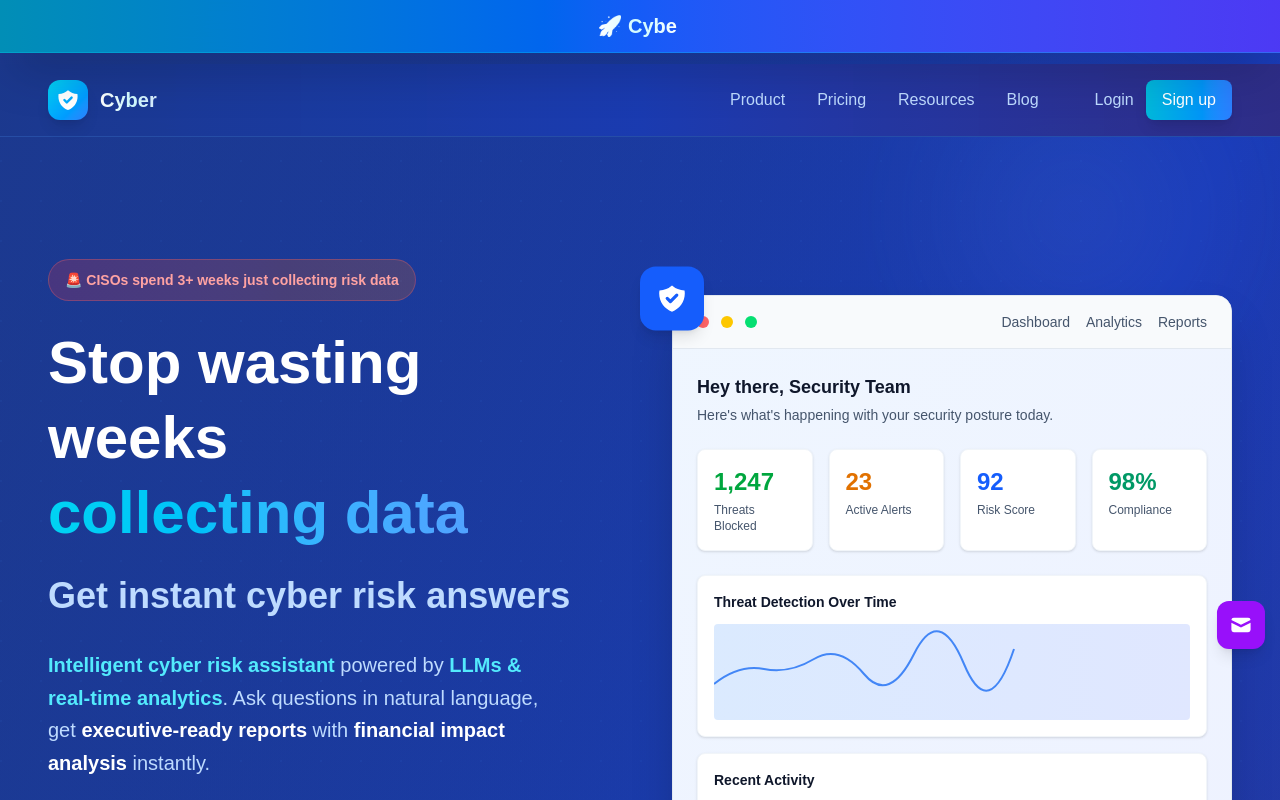
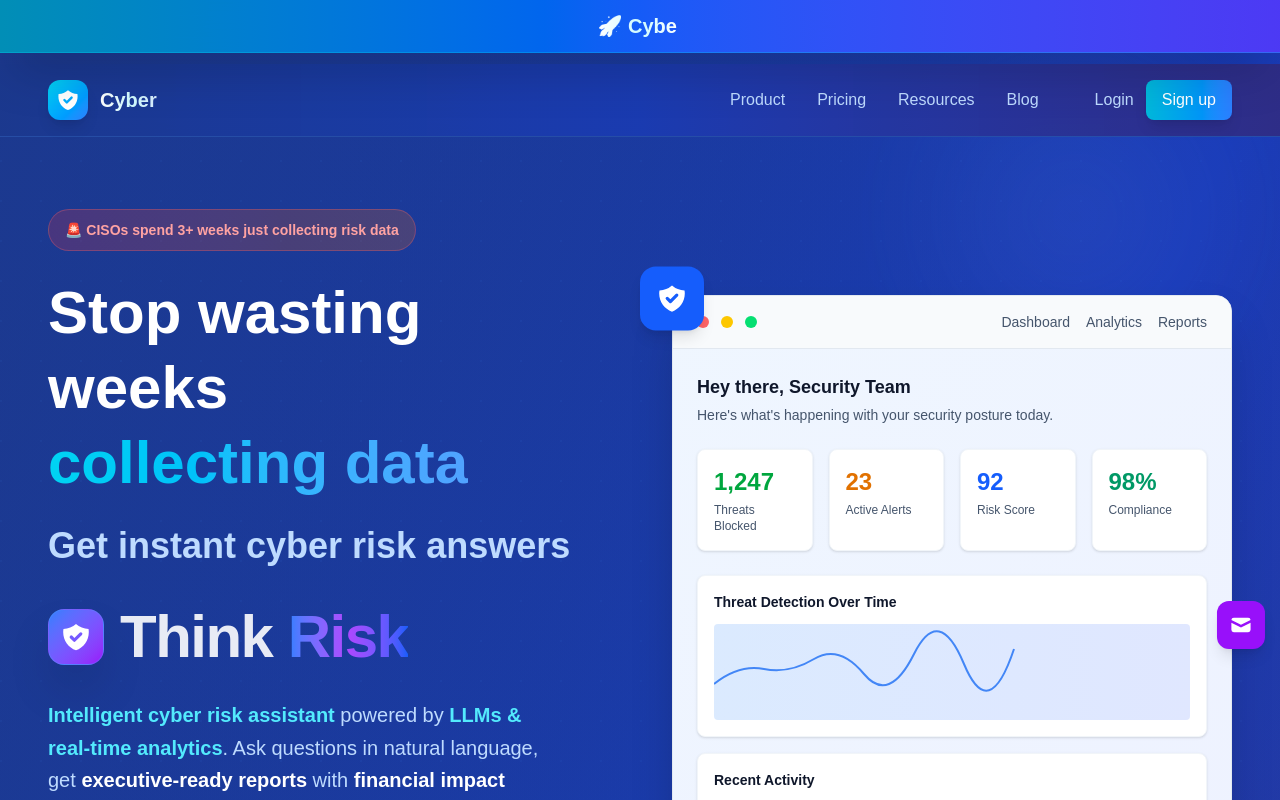
Before and after one commit to emi10147/cyberthink-platform, a Next.js app: page / in a window 1280 px wide. Shown: the top 800 px of the page. Built offline with nearby package versions, Linux system fonts and the light colour scheme.

Commit message:
Add Think Risk branding: Animated shield icon + gradient text in hero section

```diff
--- a/src/app/page.tsx
+++ b/src/app/page.tsx
@@ -505,6 +505,38 @@ export default function Dashboard() {
                   <br />
                   <span className="text-3xl md:text-4xl text-blue-200">Get instant cyber risk answers</span>
                 </motion.h1>
+
+                {/* Think Risk Branding */}
+                <motion.div
+                  initial={{ opacity: 0, scale: 0.8 }}
+                  animate={{ opacity: 1, scale: 1 }}
+                  transition={{ delay: 1.2, duration: 1, ease: "easeOut" }}
+                  className="my-8"
+                >
+                  <div className="flex items-center justify-start space-x-4">
+                    <motion.div
+                      className="w-14 h-14 bg-gradient-to-br from-blue-500 to-purple-600 rounded-2xl flex items-center justify-center shadow-2xl border border-blue-400/30"
+                      initial={{ rotate: -180, scale: 0 }}
+                      animate={{ rotate: 0, scale: 1 }}
+                      transition={{ delay: 1.5, duration: 0.8, type: "spring", stiffness: 200 }}
+                    >
+                      <svg className="w-8 h-8 text-white" fill="currentColor" viewBox="0 0 20 20">
+                        <path fillRule="evenodd" d="M2.166 4.999A11.954 11.954 0 0010 1.944 11.954 11.954 0 0017.834 5c.11.65.166 1.32.166 2.001 0 5.225-3.34 9.67-8 11.317C5.34 16.67 2 12.225 2 7c0-.682.057-1.35.166-2.001zm11.541 3.708a1 1 0 00-1.414-1.414L9 10.586 7.707 9.293a1 1 0 00-1.414 1.414l2 2a1 1 0 001.414 0l4-4z" clipRule="evenodd" />
+                      </svg>
+                    </motion.div>
+                    <motion.h2
+                      className="text-4xl md:text-6xl font-black tracking-tight"
+                      initial={{ opacity: 0, x: -30 }}
+                      animate={{ opacity: 1, x: 0 }}
+                      transition={{ delay: 1.7, duration: 0.8 }}
+                    >
+                      <span className="text-white/90">Think</span>{' '}
+                      <span className="bg-gradient-to-r from-blue-500 via-purple-500 to-blue-600 bg-clip-text text-transparent font-black">
+                        Risk
+                      </span>
+                    </motion.h2>
+                  </div>
+                </motion.div>
 
                 <motion.p
                   className="text-xl text-blue-200 leading-relaxed max-w-lg"
```
